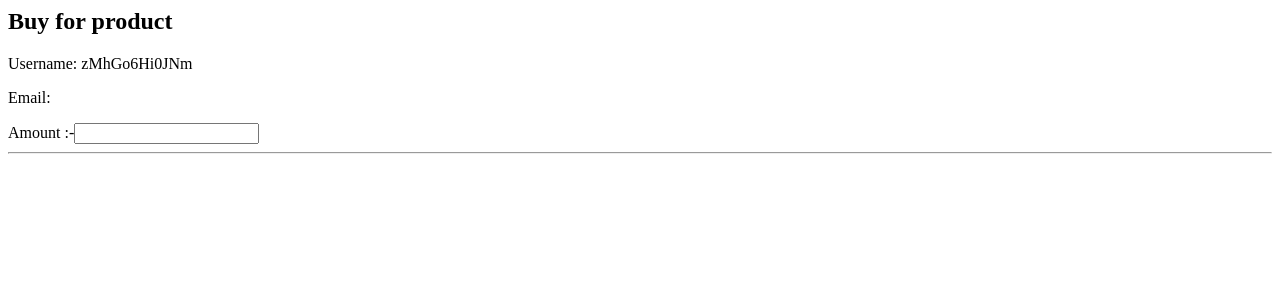
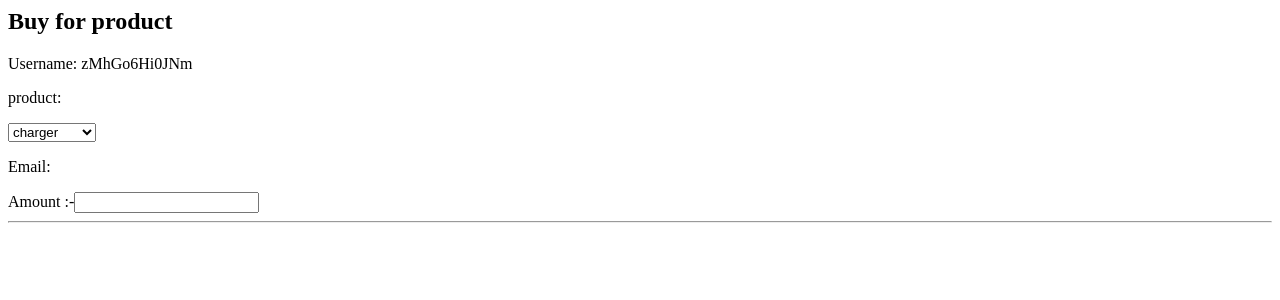
Before and after one commit to ashwinThoughtwin/the-techbox-dev8, a Django app: page /home/ in a window 1280 px wide. Shown: the top 300 px of the page. Run offline with Django 3.2, Linux system fonts and the light colour scheme; a user stored in the database is signed in; some libraries are stand-ins or nearby versions.

Commit message:
make changes

```diff
--- a/apps/product/views.py
+++ b/apps/product/views.py
@@ -36,13 +36,20 @@ def charge(request):
     if request.method == 'POST':
         # import pdb; pdb.set_trace()
         amount = int(request.POST['amount'])
+        product=request.POST.get("product")
         name = request.POST['uname']
         email = request.POST['email']
         customer = stripe.Customer.create(
+
             email=email,
             name=name,
             source=request.POST['stripeToken'],
             )
+        product = stripe.Product.create(
+            name=product,
+
+        )
+
         charge = stripe.Charge.create(
             customer=customer,
             amount=amount*100,
--- a/templates/home.html
+++ b/templates/home.html
@@ -5,9 +5,19 @@
   {% if user.is_authenticated %}
   <p>Username: {{user.username}}</p>
   <input type="hidden" name="uname" value={{user.username}}>
+  <p>product: </p>
+
+  <select name="product">
+    <option value="charger">charger</option>
+    <option value="cabal">cabal</option>
+    <option value="pendrive">pendrive</option>
+    <option value="powerbank">powerbank</option>
+  </select>
+
   <p>Email: {{user.email}}</p>
   <input type="hidden" name="email" value={{user.email}}>
   Amount :-<input type='number' required name='amount'>
+
   <hr>
 
   <script src="https://checkout.stripe.com/checkout.js" class="stripe-button"
```
Also changed, not shown: db.sqlite3.
